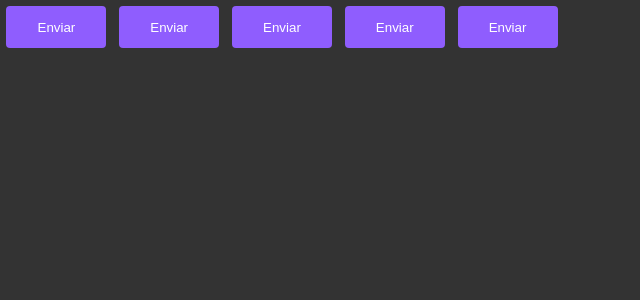
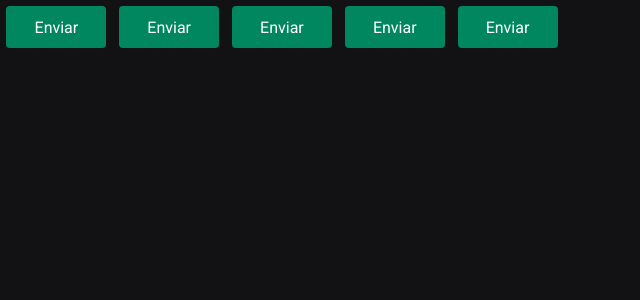
Before and after one commit to gabrielbuttendorf/ignite-timer, a React (Vite) app: page / in a window 1280 px wide. Shown: the top 300 px of the page, without its empty margins (0-640 px from the left). Built offline with nearby package versions, Linux system fonts and the light colour scheme.

Commit message:
define color palette and fonts

```diff
--- a/index.html
+++ b/index.html
@@ -2,8 +2,11 @@
 <html lang="pt-BR">
   <head>
     <meta charset="UTF-8" />
+    <link rel="preconnect" href="https://fonts.googleapis.com">
+    <link rel="preconnect" href="https://fonts.gstatic.com" crossorigin>
     <meta name="viewport" content="width=device-width, initial-scale=1.0" />
     <title>Ignite Timer</title>
+    <link href="https://fonts.googleapis.com/css2?family=Roboto+Mono:wght@700&family=Roboto:ital,wght@0,100..900;1,100..900&display=swap" rel="stylesheet">
   </head>
   <body>
     <div id="root"></div>
--- a/src/components/Button.styles.ts
+++ b/src/components/Button.styles.ts
@@ -13,6 +13,6 @@
   margin: 0.4rem;
   border-radius: 4px;
 
-  background-color: ${props => props.theme.primary};
-  color: ${props => props.theme.secondary};
+  background-color: ${props => props.theme["green-500"]};
+  color: ${props => props.theme.white};
 `
--- a/src/styles/global.ts
+++ b/src/styles/global.ts
@@ -8,7 +8,18 @@
   }
 
   body {
-    background: #333;
-    color: #fff;
+    background: ${props => props.theme["gray-900"]};
+    color: ${props => props.theme["gray-300"]};
+  }
+
+  :focus {
+    outline: 0;
+    box-shadow: 0 0 0 2px ${props => props.theme["green-500"]};
+  }
+
+  body, input, textarea, select, button {
+    font-family: 'Roboto', sans-serif;
+    font-weight: 400;
+    font-size: 1rem;
   }
 `;
--- a/src/styles/themes/default.ts
+++ b/src/styles/themes/default.ts
@@ -1,4 +1,21 @@
 export const defaultTheme = {
-  primary: '#8F5DFE',
-  secondary: '#fff',
+  white: '#fff',
+
+  'gray-100': '#E1E1E6',
+  'gray-300': '#C4C4CC',
+  'gray-400': '#8D8D99',
+  'gray-500': '#7C7C8A',
+  'gray-600': '#323238',
+  'gray-700': '#29292E',
+  'gray-800': '#202024',
+  'gray-900': '#121214',
+
+  'green-300': '#00B37E',
+  'green-500': '#00875F',
+  'green-700': '#015F43',
+
+  'red-500': '#AB222E',
+  'red-700': '#7A1921',
+
+  'yellow-500': '#FBA94C'
 }
```
